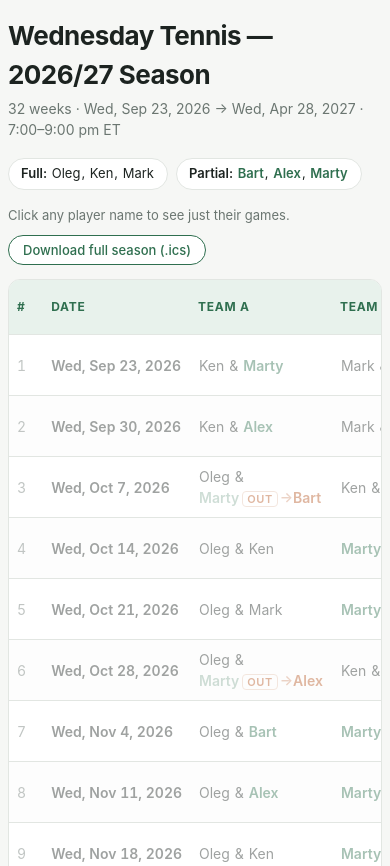
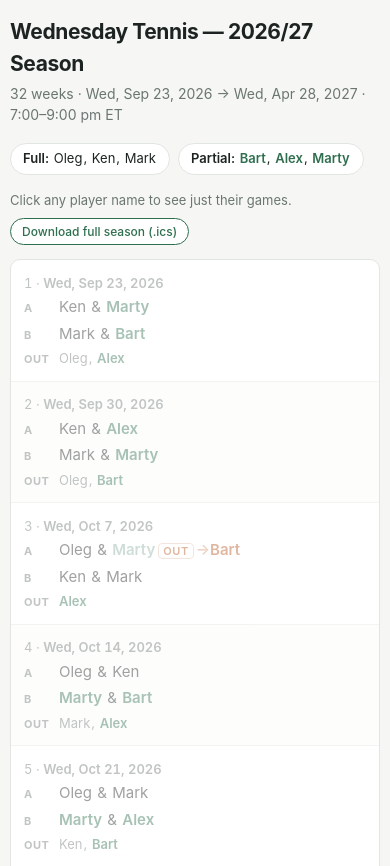
Before and after one commit to zirben0/Southampton_Tennis_26_27, a plain HTML site: page index.html in a window 390 px wide. Shown: the top 866 px of the page. Drawn offline with Linux system fonts and the light colour scheme.

Commit message:
Add files via upload

```diff
--- a/index.html
+++ b/index.html
@@ -16,7 +16,7 @@
   .wrap{max-width:940px;margin:0 auto}
   h1{margin:0 0 4px;font-size:26px;letter-spacing:-.02em}
   .sub{color:var(--muted);margin:0 0 18px;font-size:14px}
-  .card{background:var(--card);border:1px solid var(--line);border-radius:12px;overflow:hidden}
+  .card{background:var(--card);border:1px solid var(--line);border-radius:12px;overflow-x:auto}
   table{width:100%;border-collapse:collapse}
   th,td{padding:11px 14px;text-align:left;border-bottom:1px solid var(--line);font-size:15px}
   thead th{background:var(--accent-soft);color:var(--accent);font-size:12px;text-transform:uppercase;
@@ -56,7 +56,31 @@
   .barnote{font-size:13px;color:var(--muted)}
   tbody tr.dim{display:none}
   @media print{.bar,.clear{display:none}}
-  @media (max-width:640px){th,td{padding:9px 8px;font-size:14px}body{padding:16px 8px 50px}}
+  @media (max-width:760px){th,td{padding:9px 8px;font-size:14px}body{padding:16px 10px 50px}}
+  /* --- narrow screens: each week becomes a stacked card --- */
+  @media (max-width:620px){
+    h1{font-size:21px}
+    .card{border-radius:10px}
+    table,tbody,tr,td{display:block;width:100%}
+    thead{display:none}
+    tbody tr{padding:10px 13px;border-bottom:1px solid var(--line)}
+    tbody tr:last-child{border-bottom:none}
+    tbody tr.next{box-shadow:inset 4px 0 0 var(--accent)}
+    tbody tr.subrow{box-shadow:inset 4px 0 0 #b4531f}
+    td{border:none;padding:2px 0;font-size:15px}
+    td.wk{display:inline;color:var(--muted);font-size:13px}
+    td.wk::after{content:"\00a0\00b7\00a0"}
+    td.date{display:inline;font-size:13px;color:var(--muted)}
+    td[data-label]{padding-left:34px;text-indent:-34px}
+    td[data-label]::before{content:attr(data-label);display:inline-block;width:34px;
+      text-indent:0;color:var(--muted);font-size:11px;font-weight:700;
+      text-transform:uppercase;letter-spacing:.04em;vertical-align:baseline}
+    td.out{font-size:13px}
+    td.out:empty{display:none}
+    .counts table{max-width:100%}
+    .bar{gap:8px}
+    .dl,.clear{font-size:12px;padding:5px 11px}
+  }
   @media print{body{background:#fff}tbody tr.past{opacity:1}.note{display:none}}
 </style>
 </head>
@@ -95,7 +119,7 @@
   that player&rsquo;s games (7&ndash;9 pm ET, with a 2-hour reminder). Opens in Apple Calendar,
   Google Calendar and Outlook.
 </p>
-<p class="note" style="margin-top:10px">Version <span id="ver">2026-11-24</span></p>
+<p class="note" style="margin-top:10px">Version <span id="ver">2026-11-24-b</span></p>
 <script>
 const CONFIG = {
   time:"7:00\u20139:00 pm ET",      // display label
@@ -150,10 +174,11 @@ function renderRows(){
     let cls = i===nextIdx?"next":(dts[i]<today?"past":"");
     if(sel && !plays) cls+=" dim";
     if(subbed) cls+=" subrow";
+    const sitting=w.out.filter(p=>!subsFor(w.d).some(x=>x.in===p)).map(name).join(", ");
     return '<tr class="'+cls+'"><td class="wk">'+w.n+'</td><td class="date">'+fmt(dts[i])+'</td>'
-      +'<td>'+w.a.map(p=>slot(p,w.d)).join(" &amp; ")+'</td>'
-      +'<td>'+w.b.map(p=>slot(p,w.d)).join(" &amp; ")+'</td>'
-      +'<td class="out">'+w.out.filter(p=>!subsFor(w.d).some(x=>x.in===p)).map(name).join(", ")+'</td></tr>';
+      +'<td data-label="A">'+w.a.map(p=>slot(p,w.d)).join(" &amp; ")+'</td>'
+      +'<td data-label="B">'+w.b.map(p=>slot(p,w.d)).join(" &amp; ")+'</td>'
+      +'<td class="out" data-label="Out">'+sitting+'</td></tr>';
   }).join("");
 }
 
```
